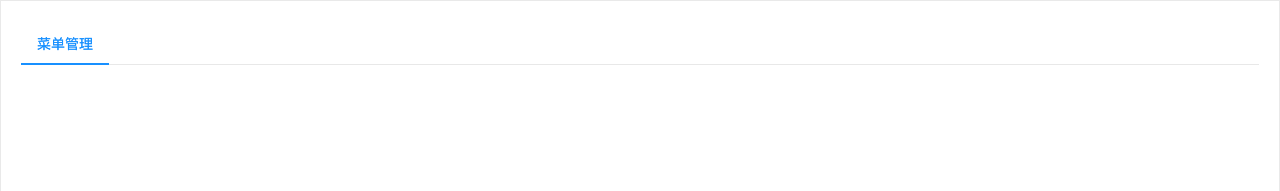
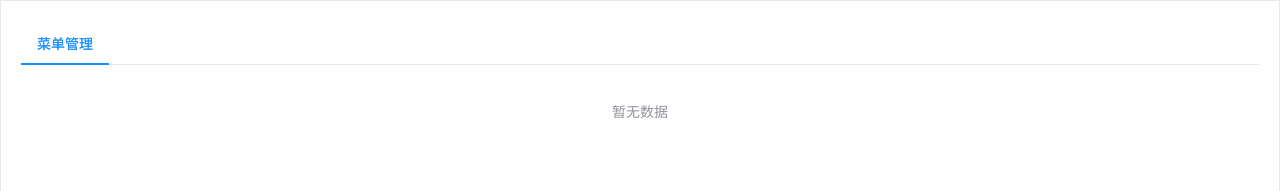
Before and after one commit to LiuGuangYao1997/TOPO-WEB, a Vue app: page /menuConfig in a window 1280 px wide. Shown: the top 191 px of the page. Built offline with nearby package versions, Linux system fonts and the light colour scheme.

Commit message:
增加树形控件

```diff
--- a/src/components/menuConfig.vue
+++ b/src/components/menuConfig.vue
@@ -15,6 +15,14 @@ Date: 2019/9/18 9:55
     <a-row>
       <a-col>
         <!-- 树形组件 -->
+        <div class="menuItemTree">
+          <el-tree
+                  :expand-on-click-node=false
+                  defaultExpandAll
+                  :data="treeData"
+                  :render-content="renderContent">
+          </el-tree>
+        </div>
       </a-col>
       <a-col>
         <a-row>
@@ -32,7 +40,21 @@ Date: 2019/9/18 9:55
     import ARow from "ant-design-vue/es/grid/Row";
     export default {
         name: "menuConfig",
-        components: {ARow}
+        components: {ARow},
+        created() {
+
+        },
+        data () {
+            return {
+                treeData: [],
+            }
+        },
+        methods: {
+            renderContent(){
+
+            },
+
+        }
     }
 </script>
 
```
